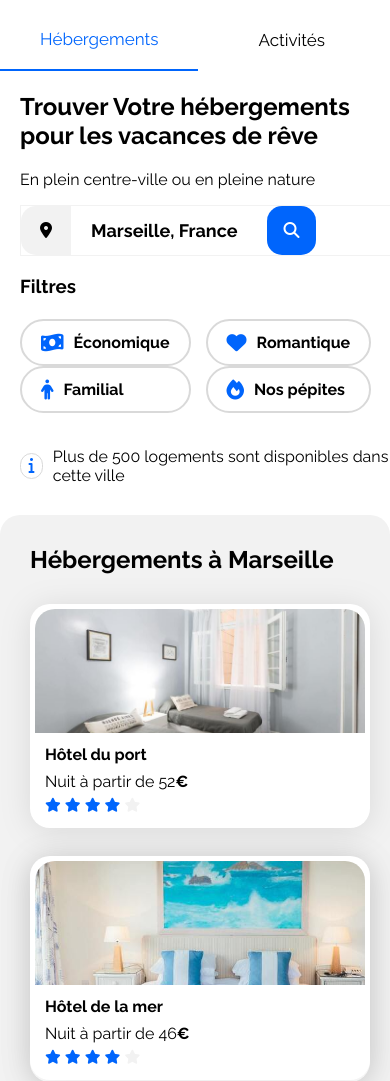
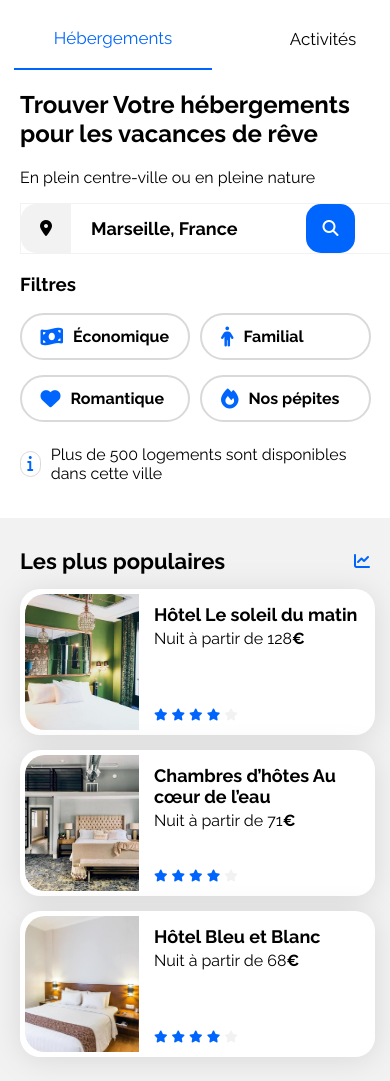
Before and after one commit to aoopen/Projet-2-Page-d-accueil-d-une-agence-de-voyage, a plain HTML site: page index.html in a window 390 px wide. Shown: the part 41-1122 px from the top of the page. Drawn offline with Linux system fonts and the light colour scheme.

Commit message:
Add files via upload

```diff
--- a/css/style.css
+++ b/css/style.css
@@ -59,6 +59,7 @@ a {
     color: var(--main-bg-color)
 }
 /****Header****/
+
 .Menu {
     display: flex;
     align-content: center;
@@ -66,31 +67,37 @@ a {
     height: 100%;
     margin-bottom: 60px;
 }
+
 .LogoBooki {
     display: flex;
     justify-content: center;
     align-items: flex-end;
     margin-top: 10px;
 }
+
 .List {
     display: flex;
     align-items: center;
     list-style: none;
     gap: 68px;
-    margin: 1px;
+    margin: 0px;
 }
+
 .Styletext{
     font-size: 17px;
 }
+
 .marginlist {
     margin-top: 16px;
 }
+
 .Colorhebergement {
     color: rgba(0, 101, 252, 1);
 }
+
 .bordureNav {
     border-top: 2px solid #0065FC;
-    padding: 29px;
+    padding: 15px;
     padding-left: 0px;
     padding-right: 0px;
 }
@@ -98,7 +105,7 @@ a {
 .SearchBar {
     display: flex;
     justify-content: flex-start;
-    width: 377px;
+    width: 100%;
     height: 49px;
     border: 1px solid #F2F2F2;
 }
@@ -125,6 +132,7 @@ a {
 .DesktopNone {
     display: none;
  }
+
  .Search {
     display: flex;
     justify-content: center;
@@ -138,6 +146,7 @@ a {
     font-weight: bold;
 }
 /***Filtres***/
+
 .Filtre {
    display: flex;
    align-items: center;
@@ -147,11 +156,13 @@ a {
    height: 50px;
    width: 100%;
 }
+
 .FiltreBox {
    display: flex;
    align-items: center;
    gap: 15px;
 }
+
 .FiltreIcon {
     display: flex;
     align-items: center;
@@ -161,10 +172,23 @@ a {
     border-radius: 25px;
     height: 35px;
 }
+
+.FiltreMobile {
+    display: flex;
+    flex-direction: row;
+    gap: 15px;
+}
+
+.FiltreIcon {
+    width: 100%;
+}
+
 .FiltreBox :hover {
     background-color:rgba(222, 235, 255, 1);
 }
+
 /***InfoBar***/
+
 .InfoBar {
     display: flex;
     align-items: center;
@@ -173,6 +197,7 @@ a {
     height: 24px;
     margin-bottom: 40px;
 }
+
 .IconBar {
     display: flex;
     align-items: center;
@@ -182,7 +207,9 @@ a {
     border: 1px solid rgba(217, 217, 217, 1);
     border-radius: 25px;
 }
+
 /****** Hebergements And Populaires ***********/
+
 .hebergements-and-populaires {
     display: flex;
     justify-content: space-between;
@@ -196,12 +223,15 @@ a {
 }
 
 /****** Hebergements ******/
+
 .hebergements {
     width: 65%;
 }
+
 .hebergements-title {
     margin: 0;
 }
+
 .hebergements-card {
    display: flex;
    height: 207.25px;
@@ -211,15 +241,19 @@ a {
    margin-top: 30px;
    width: 99%;
 }
+
 .hebergements-card .card {
    width: 100%;
 }
+
 .hebergements-card a {
   width: 100%;
 }
+
 .hebergements-card .card-content {
     width:100%;
 }
+
 .hebergements-card img{
     width: 100%;
     height: 124px;
@@ -227,26 +261,32 @@ a {
     border-radius: 20px 20px 0px 0px;
     border: 5px;
 }
+
 .hebergements-card .card-title {
     margin-left: 10px;
     margin-top: 8px;
     margin-bottom: 0px;
 }
+
 .hebergements-card .card-subtitle {
     margin-left: 10px;
     margin-top: 8px;
     margin-bottom: 0px;
 }
+
 .hebergements-card .card-rating {
     margin-left: 10px;
     margin-top: 5px;
     margin-bottom: 8px;
 }
+
 .BouttonAffichezplus {
     margin-bottom: 0px;
     margin-top: 30px;
 }
+
 /****** Populaires ******/
+
 .populaires {
     width: 32%;
 }
@@ -290,22 +330,27 @@ a {
 .populaires-cards .card-rating {
     margin-bottom: 5px;
 }
+
 /****** Activites ******/
+
 .Activites {
     display: flex;
     gap: 30px;
     margin-left: 30px;
 }
+
 .ActivitesTitle {
     margin-top: 50px;
     margin-bottom: 30px;
     margin-left: 30px;
 }
+
 .Activites img {
     width: 100%;
     height: 380px;
     border-radius: 20px 20px 0px 0px;
 }
+
 .Activites .card {
     box-shadow: 0px 3px 15px 0px #F2F2F2;
     border-radius: 20px;
@@ -313,13 +358,16 @@ a {
     padding-right: 0px;
     padding-top: 0px;
 }
+
 .Activites a {
     width: 100%;
 }
+
 .Activites .card-title{
     margin-left: 15px;
 }
 /****** Footer ******/
+
 .footer{
     display: flex;
     justify-content: space-between;
@@ -328,6 +376,7 @@ a {
     margin-top: 40px;
     background-color: #F2F2F2;
 }
+
 .footer .card {
     width: 100%;
     height: 163px;
@@ -342,6 +391,7 @@ a {
 /****** Media queries ***********/
 /* Medium devices (tablets, less/equal than 1024px) */
 @media (max-width: 1024px) {
+
     .Filtre {
         flex-direction: column;
         align-items: flex-start;
@@ -349,21 +399,26 @@ a {
         margin-top: 0px;
         gap: 0px;
     }
+
     .InfoBar {
         margin-top: 90px;
         margin-bottom: 30px;
         width: 100%;
         height: 24px;
     }
+
     .hebergements-and-populaires {
         flex-direction: column;
     }
+
     .hebergements {
         width: 100%;
     }
+
     .hebergements-card img{
         height: 124px;
     }
+
     .populaires {
         width: 100%;
         margin-top: 50px;
@@ -394,7 +449,6 @@ a {
         margin-right: 0px;
         width: 100%;
         height: 38px;
-
     }
     .footer{
         width: 100%;
@@ -404,91 +458,190 @@ a {
 /* Small devices (phones, less than 768px) */
 @media (max-width: 767.98px) {
     /* ... */
+
     .main-container {
         padding: 0px;
     }
+
     .Menu {
         flex-direction: column;
         align-items: center;
         margin-bottom: 0px;
     }
+
     .LogoBooki {
         padding: 10px;
     }
+
     .List {
+        justify-content: space-around;
         width: 100%;
-        gap: 20px;
+        gap: 0px;
         padding: 0px;
     }
+
     .Styletext {
+        padding-left: 50px;
+        padding-right: 20px;
+        padding-top: 20px;
+        padding-bottom: 20px;
+    }
+
+    .bordureNav {
+        border-top: 0px;
+        border-bottom: 2px solid #0065FC;
         padding-left: 40px;
         padding-right: 40px;
         padding-top: 20px;
         padding-bottom: 20px;
     }
-    .bordureNav {
-        border-top: 0px;
-        border-bottom: 2px solid #0065FC;
-    }
+
     .SearchTitle {
         margin-left: 20px;
     }
+
+    .Search {
+        width: 100%;
+        height: 49px;
+    }
+
     .ButtonSearch {
         width: 49px;
         height: 49px;
         border-radius: 15px;
-        border: 1px 0px 0px 0px;
+        border: 1px;
     }
+
     .Filtre {
         height: 161px;
         width: 100%;
+    }
+
+    .FiltreTitle {
         margin-left: 20px;
     }
+
     .FiltreBox {
-       flex-wrap: wrap;
+       flex-direction: column;
        width: 100%;
        height: 161px;
     }
+
+    .FiltreIcon{
+        width: 100%;
+    }
+
+    .FiltreMobile{
+        justify-content: space-between;
+        gap: 10px;
+        width: 90%;
+    }
+
     .InfoBar {
         margin-top: 30px;
         margin-bottom: 30px;
         margin-left: 20px;
-        width: 100%;
+        width: 90%;
         height: 38px;
     }
+
+    .hebergements-and-populaires {
+        flex-direction: column-reverse;
+    }
+
+    .hebergements-and-populaires section {
+        padding: 0px;
+        background:none;
+    }
+
+    .populairesBackground {
+        background-color: #F2F2F2;
+        height: 570px
+    }
+
+    .populaires {
+        margin-top: 5px;
+    }
+
     .populaires-cards {
         display: flex;
         flex-direction: column;
+        margin-left: 20px;
     }
+
+    .populaires-cards a {
+        width: 96%;
+    }
+
+    .populaires-cards .card {
+        margin-top: 15px;
+    }
+
+    .populaires-title {
+        padding-top: 30px;
+        padding-right: 20px;
+        padding-left: 20px;
+    }
+
+    .populaires-cards .card-title {
+        font-size: 18px;
+    }
+
+    .populaires-cards .card-subtitle {
+        font-size: 16px;
+    }
+
+    .hebergements {
+        margin-top: 50px;
+        padding: 0px;
+        margin-left: 20px;
+    }
+
+    .hebergementsMobile {
+        margin-top: 495px;
+    }
+
     .hebergements-card {
         flex-direction: column;
-        width: 100%;
+        width: 86%;
         height: 207px;
+        gap: 15px;
     }
     .hebergements-card img{
        width: 100%;
        height: 124px;
     }
+
+    .BouttonAffichezplus {
+       margin-top: 530px;
+       margin-left: 10px;
+    }
+
     .Activites {
       display: flex;
       flex-direction: column;
     }
+
     .Activites .card {
-      width: 100%;
+      width: 92%;
       height: 200px;
     }
+
     .Activites img {
       width: 100%;
       height: 141px;
     }
+
     .footer {
         flex-direction: column;
         width: 100%;
         height: 461px;
     }
+
      .MobileNone {
         display: none;
     }
+
      .DesktopNone {
         display: block;
     }
```
Lines whose indentation alone changed are shown as unchanged.
